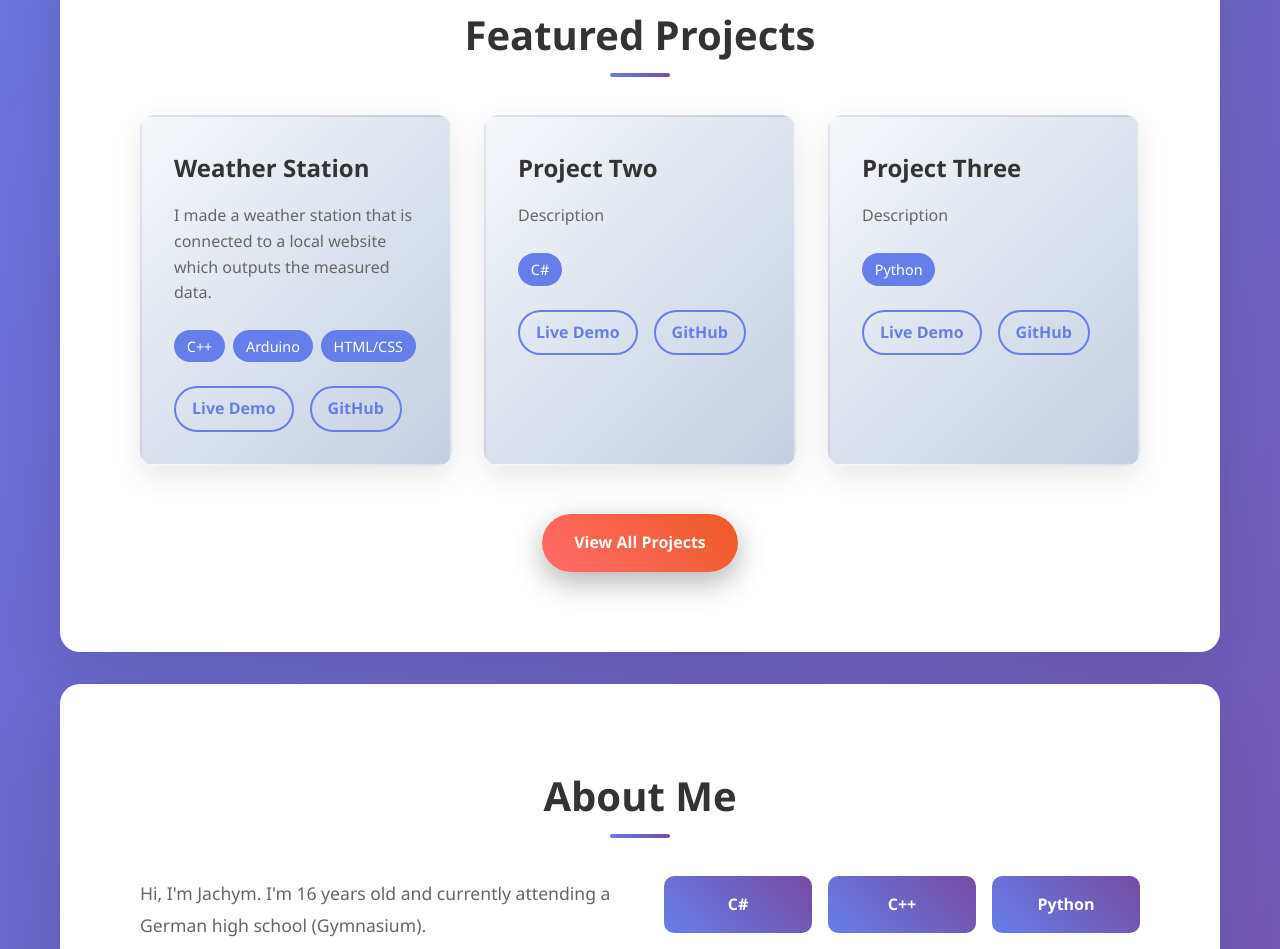
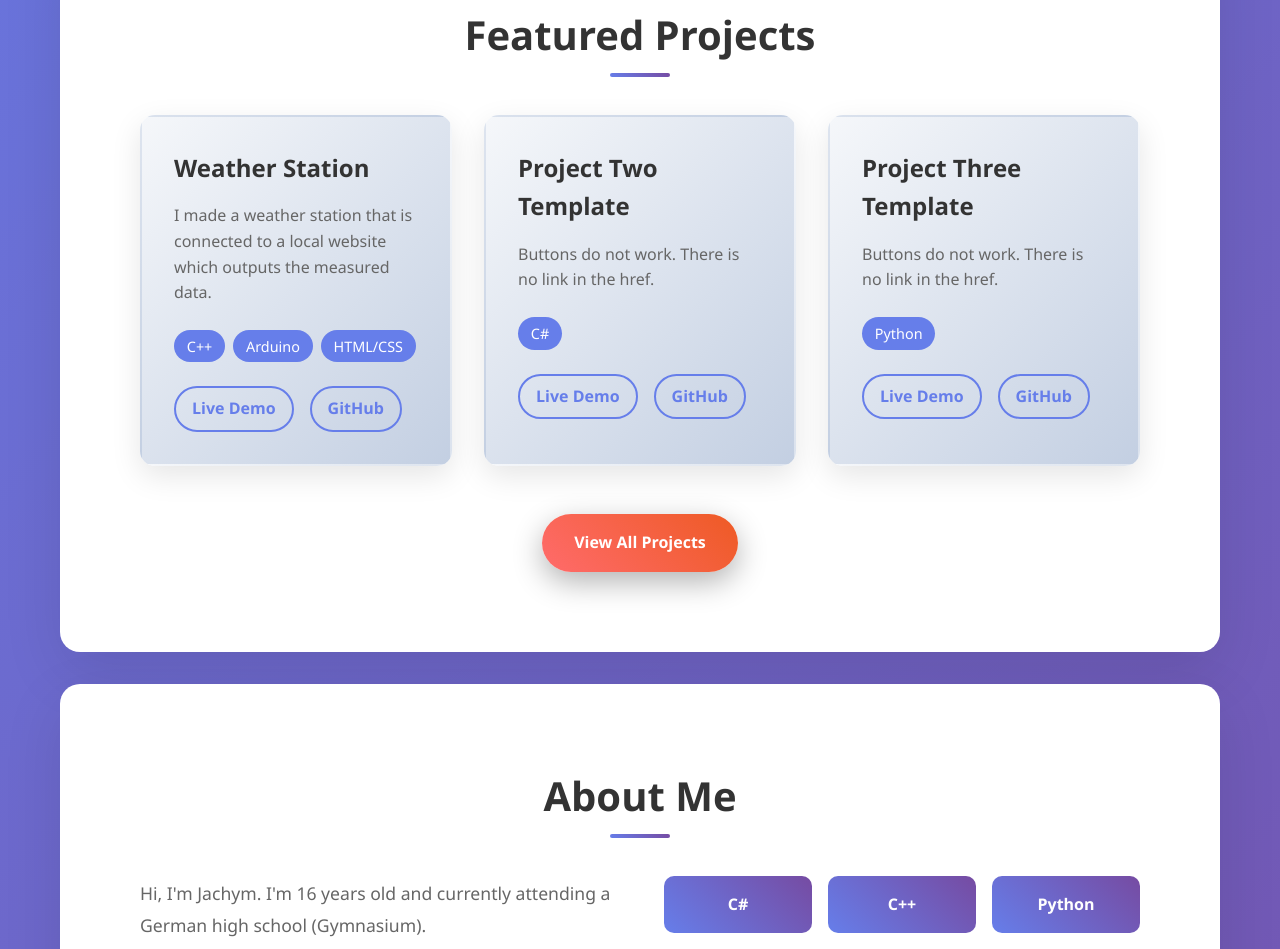
Before and after one commit to Projachmann/Projachmann.github.io, a plain HTML site: page index.html in a window 1280 px wide. Shown: the part 909-1858 px from the top of the page. Drawn offline with Linux system fonts and the light colour scheme.

Commit message:
Update index.html

```diff
--- a/index.html
+++ b/index.html
@@ -448,8 +448,8 @@
                 </div>
 
                 <div class="project-card">
-                    <h3>Project Two</h3>
-                    <p>Description</p>
+                    <h3>Project Two Template</h3>
+                    <p>Buttons do not work. There is no link in the href.</p>
                     <div class="project-tech">
                         <span class="tech-tag">C#</span>
                     </div>
@@ -460,8 +460,8 @@
                 </div>
 
                 <div class="project-card">
-                    <h3>Project Three</h3>
-                    <p>Description</p>
+                    <h3>Project Three Template</h3>
+                    <p>Buttons do not work. There is no link in the href.</p>
                     <div class="project-tech">
                         <span class="tech-tag">Python</span>
                     </div>
```
